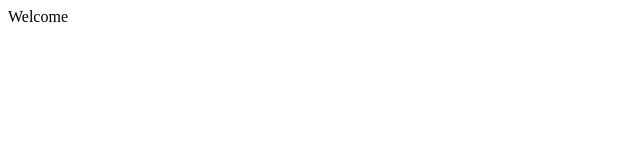
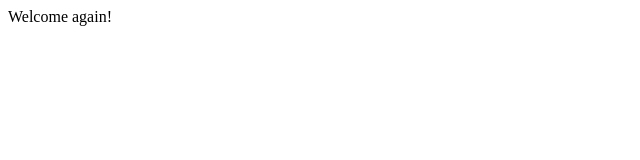
Before and after one commit to somatochlora/wiki_taxa_helper, a plain HTML site: page index.html in a window 1280 px wide. Shown: the full height of the page, 0-640 px from the left. Drawn offline with Linux system fonts and the light colour scheme.

Commit message:
changed welcome message

```diff
--- a/index.html
+++ b/index.html
@@ -5,6 +5,6 @@
         <title>Wiki Taxa Helper</title>
     </head>
     <body>
-        Welcome
+        Welcome again!
     </body>
 </html>
```
